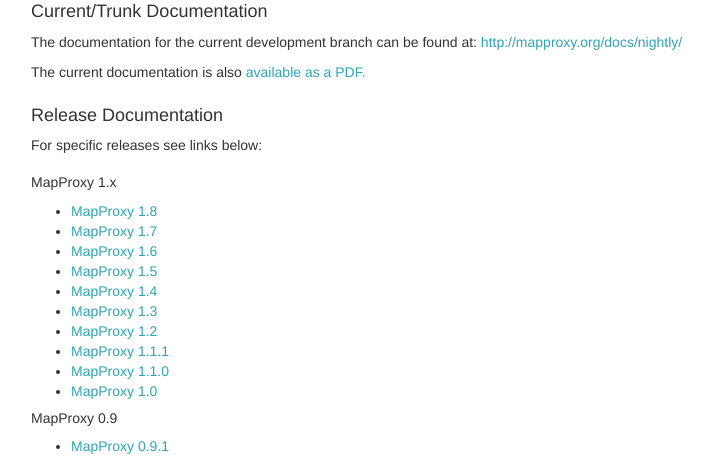
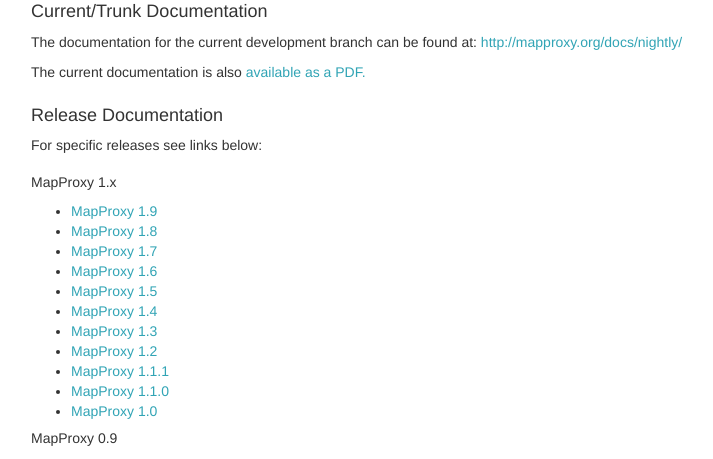
Before and after one commit to mapproxy/mapproxy-homepage, a Flask app: page /documentation in a window 1280 px wide. Shown: the part 147-606 px from the top of the page, without its empty margins (39-752 px from the left). Run offline with Flask 2, Linux system fonts and the light colour scheme; some libraries are stand-ins or nearby versions.

Commit message:
add link for 1.9 docs

```diff
--- a/homepage/templates/base/documentation.html
+++ b/homepage/templates/base/documentation.html
@@ -8,6 +8,7 @@
   <div class="col-md-3">
     <h5>MapProxy 1.x</h5>
     <ul>
+      <li><a href="https://mapproxy.org/docs/1.9.0/">MapProxy 1.9</a></li>
       <li><a href="https://mapproxy.org/docs/1.8.0/">MapProxy 1.8</a></li>
       <li><a href="https://mapproxy.org/docs/1.7.0/">MapProxy 1.7</a></li>
       <li><a href="https://mapproxy.org/docs/1.6.0/">MapProxy 1.6</a></li>
```
